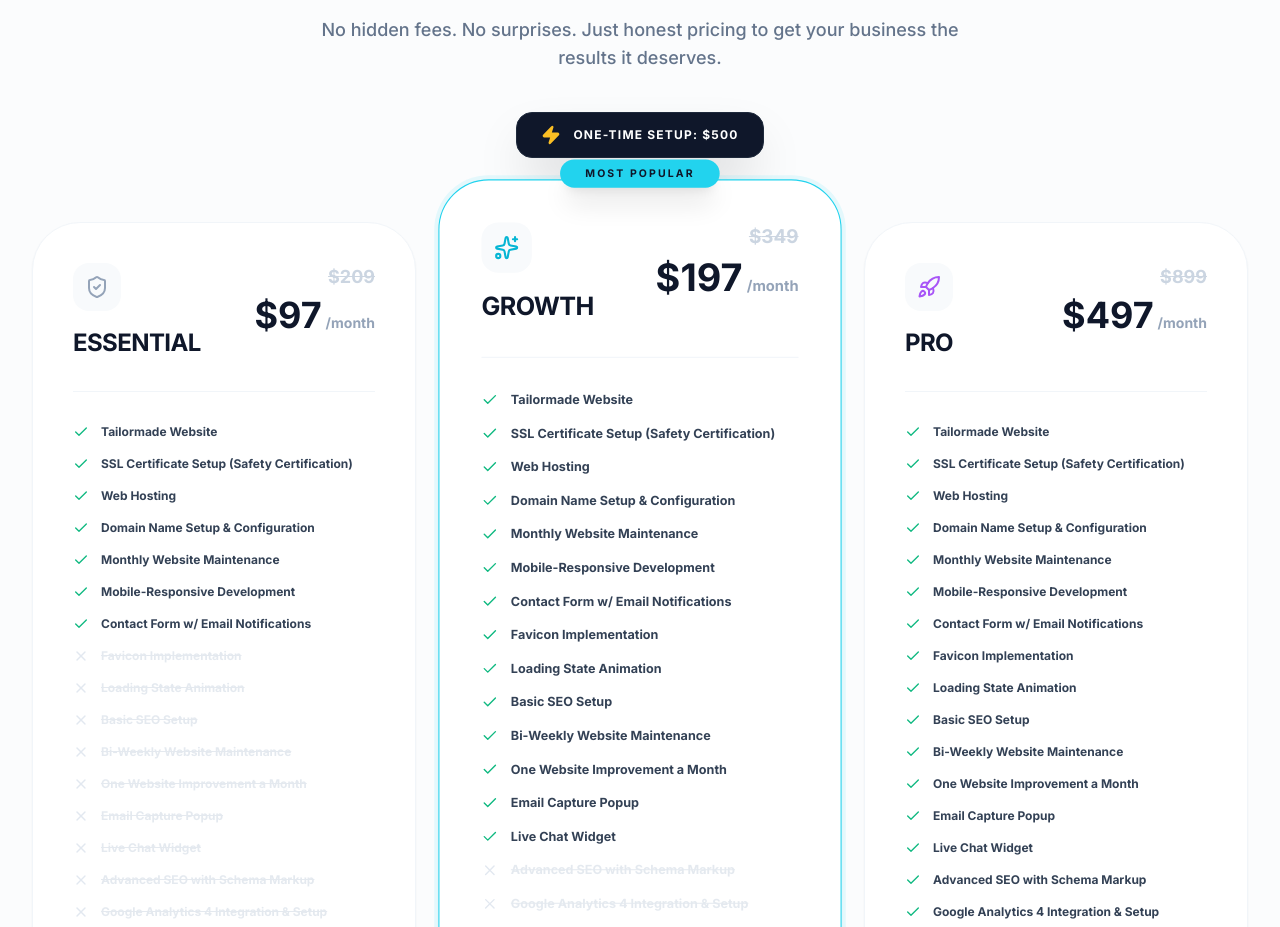
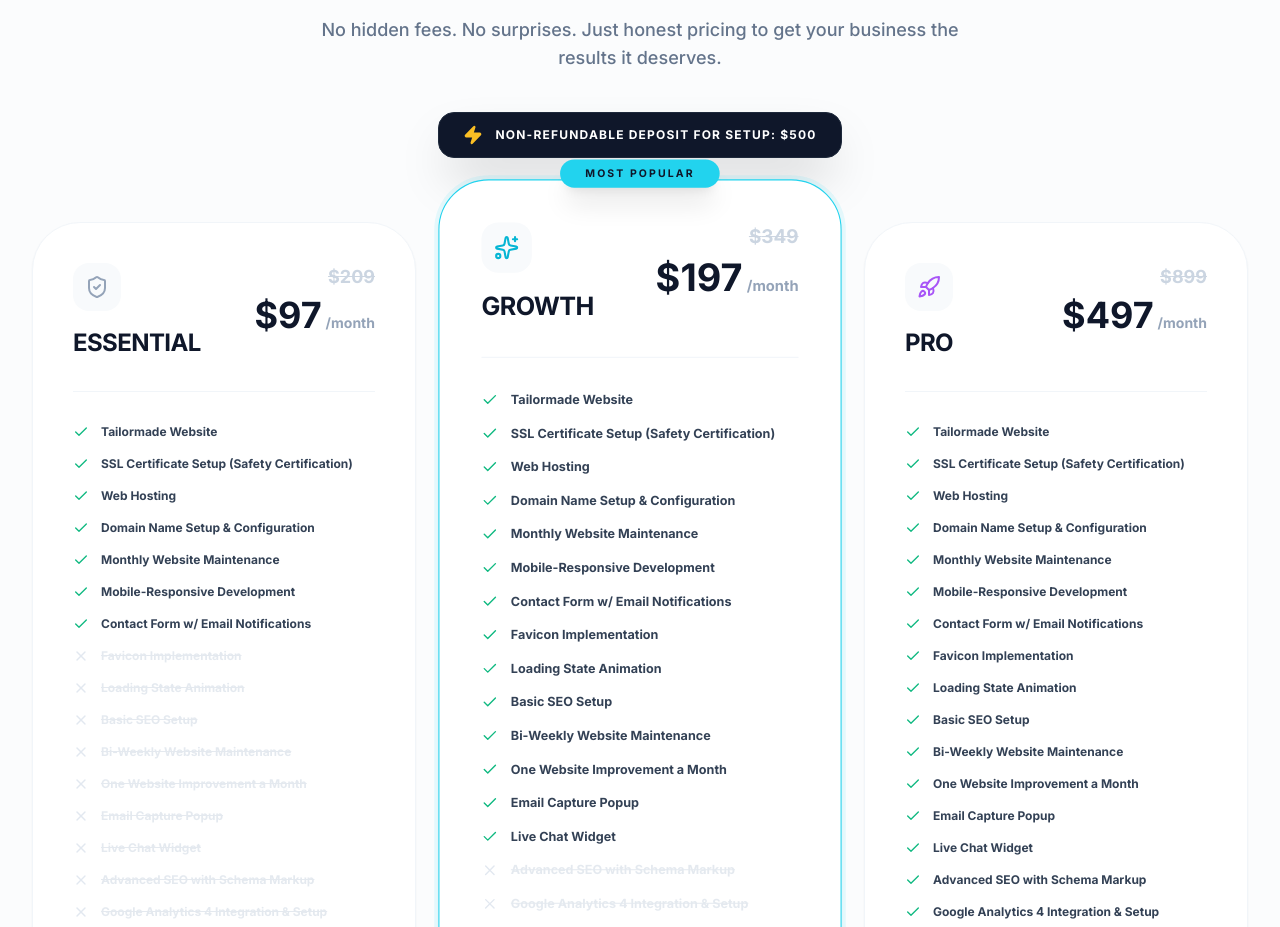
Before and after one commit to WebCore-host/webcore-site, a React (Vite) app: page / in a window 1280 px wide. Shown: the part 4207-5134 px from the top of the page. Built offline with nearby package versions, Linux system fonts and the light colour scheme.

Commit message:
Update Pricing.tsx

```diff
--- a/components/Pricing.tsx
+++ b/components/Pricing.tsx
@@ -76,7 +76,7 @@ const Pricing: React.FC = () => {
           {/* Setup Fee Badge */}
           <div className="inline-flex items-center gap-3 px-6 py-3 bg-slate-900 rounded-2xl border border-slate-800 shadow-2xl animate-in fade-in slide-in-from-bottom-4 duration-1000">
             <Zap className="w-5 h-5 text-amber-400 fill-amber-400" />
-            <span className="text-white font-black uppercase tracking-widest text-xs">One-time setup: $500</span>
+            <span className="text-white font-black uppercase tracking-widest text-xs">NON-REFUNDABLE DEPOSIT FOR SETUP: $500</span>
           </div>
         </div>
 
```
